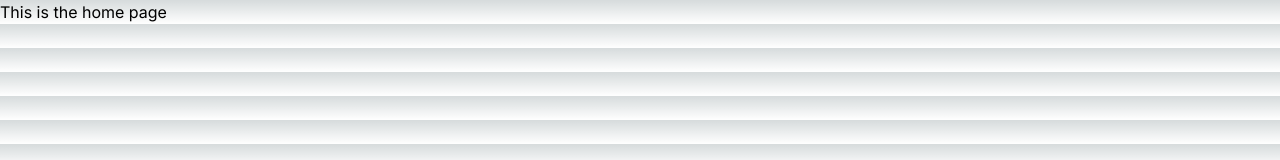
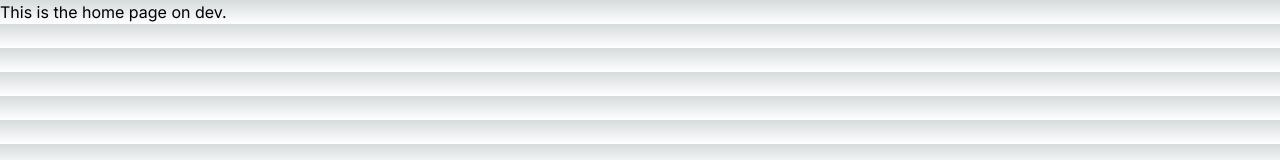
Before and after one commit to PlasmoGenEpi/plasmogenepi-website, a Next.js app: page / in a window 1280 px wide. Shown: the top 160 px of the page. Built offline with nearby package versions, Linux system fonts and the light colour scheme.

Commit message:
test update dev

```diff
--- a/app/page.tsx
+++ b/app/page.tsx
@@ -1,7 +1,7 @@
 
 export default function Home() {
   return (
-    <div>This is the home page</div>
+    <div>This is the home page on dev.</div>
     // <main className="flex min-h-screen flex-col items-center justify-between p-24">
     //   <div className="z-10 max-w-5xl w-full items-center justify-between font-mono text-sm lg:flex">
     //     <p className="fixed left-0 top-0 flex w-full justify-center border-b border-gray-300 bg-gradient-to-b from-zinc-200 pb-6 pt-8 backdrop-blur-2xl dark:border-neutral-800 dark:bg-zinc-800/30 dark:from-inherit lg:static lg:w-auto  lg:rounded-xl lg:border lg:bg-gray-200 lg:p-4 lg:dark:bg-zinc-800/30">
```
